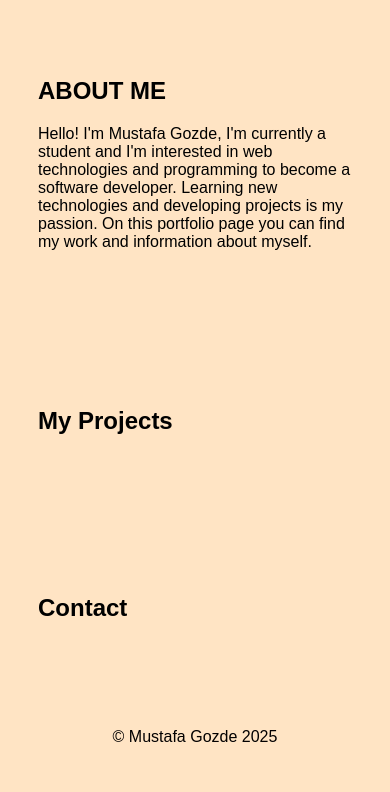
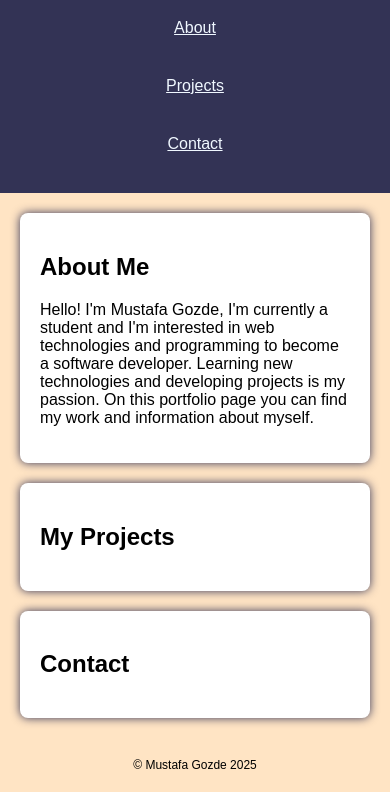
Before and after one commit to msgozde0/my-portfolio, a plain HTML site: page index.html in a window 390 px wide. Shown: the part 101-893 px from the top of the page. Drawn offline with Linux system fonts and the light colour scheme.

Commit message:
Added basic CSS styling and responsive design

```diff
--- a/index.html
+++ b/index.html
@@ -10,17 +10,15 @@
     <header>
 
     <h1>Mustafa Said Gozde</h1>
-    <nav>
-        <a href="PROJECTS">about</a>
-        <a href="PROJECTS">projects</a>
-        <a href="CONTACT">contact</a>
-    </nav>
+    <a href="#about">About</a>
+    <a href="#projects">Projects</a>
+    <a href="#contact">Contact</a>
 
     </header>
 
     <section id="about">
 
-        <h2>ABOUT ME</h2>
+        <h2>About Me</h2>
         <p>Hello! I'm Mustafa Gozde, I'm currently a student and I'm interested in web technologies and programming to become
          a software developer. Learning new technologies and developing projects is my passion. On this portfolio page you can
          find my work and information about myself.</p>
@@ -41,7 +39,7 @@
 
 
     <footer class="footer">
-        <p>© Mustafa Gozde 2025 </p>
+         <p>© Mustafa Gozde 2025 </p>
     </footer>
 
 
--- a/style.css
+++ b/style.css
@@ -1,29 +1,85 @@
+body {
+  font-family: Arial, Helvetica, sans-serif;
+  background-color: bisque;
+  margin: 0;
+  padding: 0;
+}
 
-header{
-    text-align: center;
+header {
   background-color: #335;
   color: white;
+  padding: 20px 30px;
+  display: flex;
   justify-content: space-between;
   align-items: center;
   position: sticky;
   top: 0;
-
 }
 
-body {
-    font-family: Arial, Helvetica, sans-serif;
-    background-color: bisque;
+nav ul {
+  list-style: none; /*removes the bullet points from the navigation list*/
+  margin: 0;
+  padding: 0;
+  display: flex;
+  gap: 20px;
 }
+
+nav ul li {
+  display: inline;/*ensures that the list items (links) are displayed horizontally instead of stacked vertically*/
+}
+
+nav ul li a {
+  color: white;
+  text-decoration: none;
+  font-weight: bold;
+}
+
+nav ul li a:hover {
+  text-decoration: underline;
+}
+
 
 section {
   padding: 60px 30px;
   max-width: 900px;
   margin: auto;
+  background-color: white;
+  margin-top: 20px;
+  margin-bottom: 30px;
+  border-radius: 8px;
+  box-shadow: 0 0 10px #335;
 }
 
 footer {
-  color: rgb(3, 0, 0);
+  color: black;
   text-align: center;
   padding: 10px;
+}
+header a {
+  color: aliceblue;
+}
+header a:hover{
+  color: bisque;
+}
 
+@media (max-width: 600px) {
+  header {
+    flex-direction: column;
+    text-align: center;
   }
+
+  header a {
+    display: block;
+    margin: 20px 0;
+  }
+
+  section {
+    padding: 20px 20px;
+    margin: 20px;
+  }
+
+  footer {
+    font-size: 12px;
+    padding: 8px;
+  }
+}
```
Lines whose indentation alone changed are shown as unchanged.
